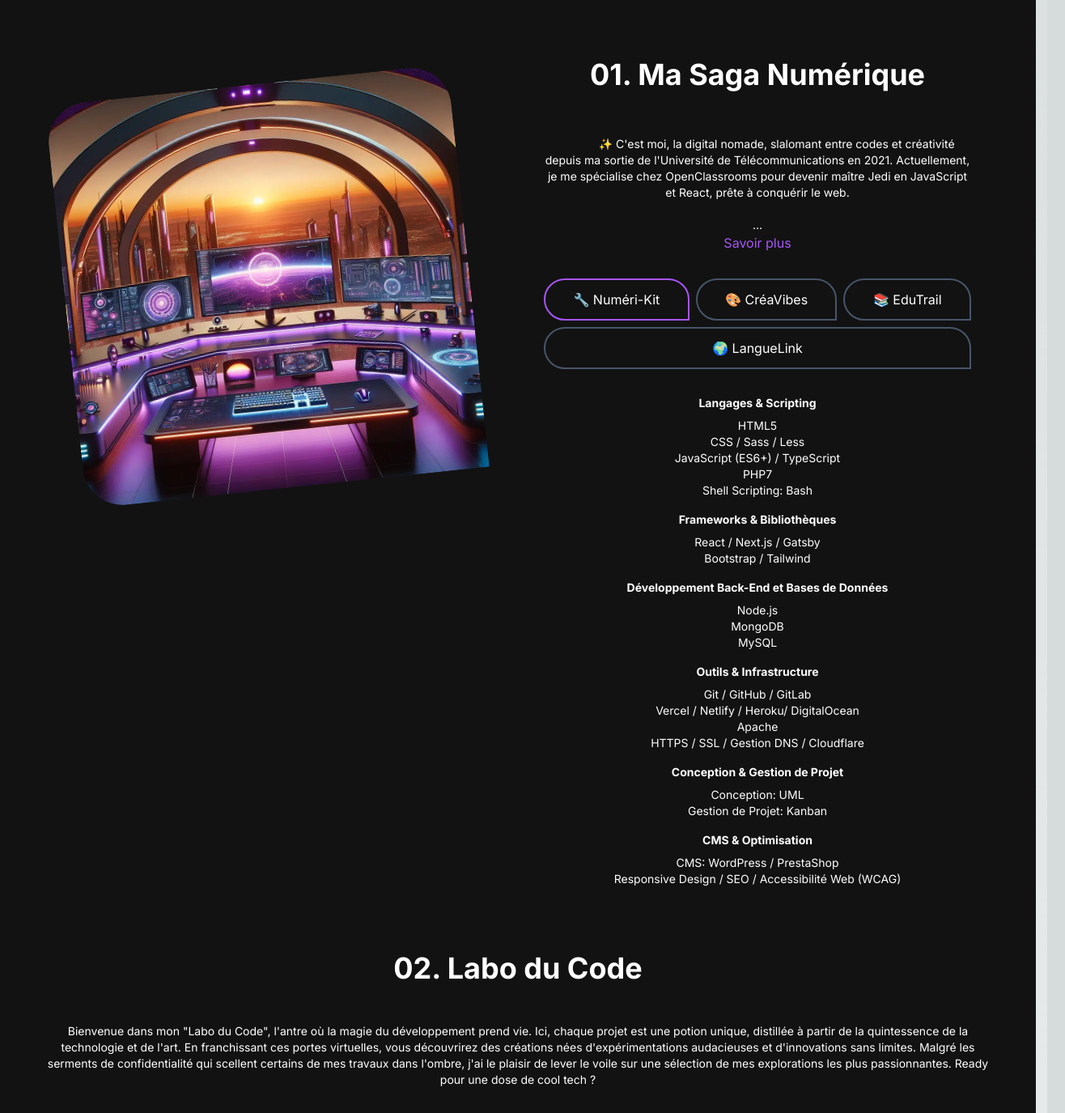
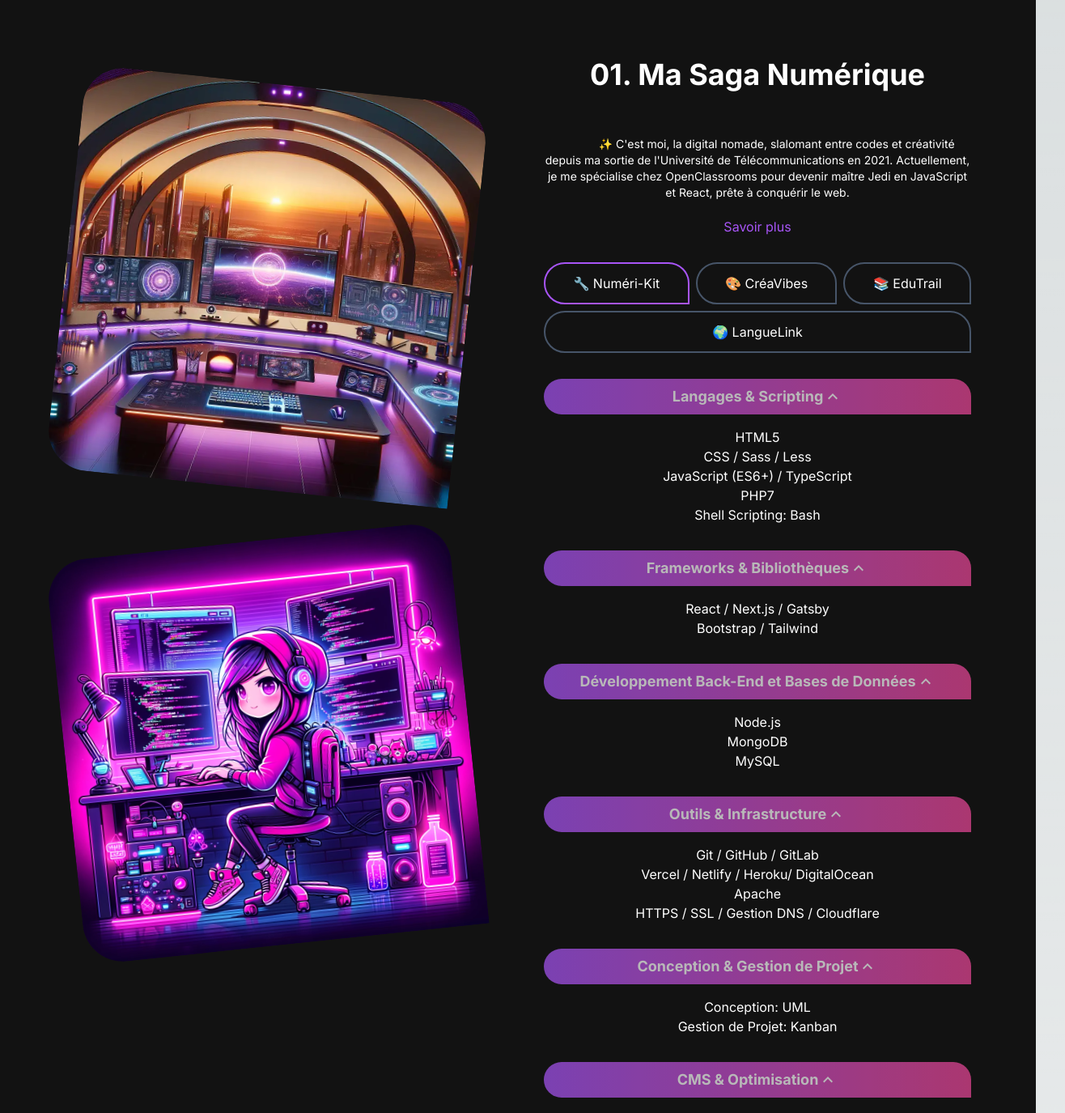
Before and after one commit to capuchinisimos/portfolio-5, a Next.js app: page / in a window 1280 px wide. Shown: the part 680-2055 px from the top of the page at 81% size, 1316 px wide, since content can reach past the window. Built offline with nearby package versions, Linux system fonts and the light colour scheme.

Commit message:
last changes

```diff
--- a/src/app/components/AboutSection.jsx
+++ b/src/app/components/AboutSection.jsx
@@ -1,65 +1,123 @@
 "use client";
-import React, { useTransition, useState } from "react";
+import React, { useTransition, useState, useEffect, useRef } from "react";
 import Image from "next/image";
 import TabButton from "./TabButton";
+import { MdExpandMore, MdExpandLess } from 'react-icons/md';
 
 
-const TAB_DATA = [
-  {
-    title: "Skills",
-    id: "skills",
-    content: (
+
+const AccordionItem = ({ title, children }) => {
+  const [isOpen, setIsOpen] = useState(false);
+
+  const contentRef = useRef(null);
+  const toggleAccordion = () => {
+    setIsOpen(!isOpen);
+  };
+  // Utiliser l'API Intersection Observer pour ouvrir l'accordéon lors du défilement
+  useEffect(() => {
+    const observer = new IntersectionObserver(
+      (entries) => {
+        if (entries[0].isIntersecting) {
+          setIsOpen(true);
+        }
+      },
+      { threshold: 0.1 } // Déclenche l'observer lorsque 10% de l'élément est visible
+    );
+
+    if (contentRef.current) {
+      observer.observe(contentRef.current);
+    }
+
+    return () => {
+      if (contentRef.current) {
+        observer.unobserve(contentRef.current);
+      }
+    };
+  }, []);
+
+  return (
+    <div className="mb-4">
+      <button
+        onClick={toggleAccordion}
+        className={`flex items-center justify-center w-full px-4 py-2 rounded-custom font-bold text-lg transition-colors duration-300 ${
+    isOpen ? 'bg-gradient-to-r from-primary-500 to-secondary-500 opacity-70' : 'bg-gradient-to-r from-indigo-500 to-primary-400  opacity-70 text-black'
+  }`}
+      >
+        <span>{title}</span>
+        {isOpen ? <MdExpandLess size={24} /> : <MdExpandMore size={24} />}
+      </button>
+      <div
+        ref={contentRef}
+        style={{ maxHeight: isOpen ? `${contentRef.current.scrollHeight}px` : '0' }}
+        className="transition-max-height duration-300 ease-in-out  overflow-hidden"
+      >
+        <div className="p-4">{children}</div>
+      </div>
+    </div>
+  );
+};
+
+
+const SkillsSection = () => {
+  return (
     <>
-        <h3 className="font-bold text-sm mb-2">Langages & Scripting</h3>
-        <ul className="list mb-4 text-sm">
+      <AccordionItem title="Langages & Scripting">
+        <ul>
           <li>HTML5</li>
           <li>CSS / Sass / Less</li>
           <li>JavaScript (ES6+) / TypeScript</li>
           <li>PHP7</li>
           <li>Shell Scripting: Bash</li>
+          {/* autres éléments */}
         </ul>
-
-        <h3 className="font-bold text-sm mb-2">Frameworks & Bibliothèques</h3>
-        <ul className="list mb-4 text-sm">
+      </AccordionItem>
+      <AccordionItem title="Frameworks & Bibliothèques">
+      <ul >
           <li>React / Next.js / Gatsby</li>
           <li>Bootstrap / Tailwind</li>
         </ul>
-
-        <h3 className="font-bold text-sm mb-2">Développement Back-End et Bases de Données</h3>
-        <ul className="list mb-4 text-sm">
+        {/* contenu */}
+      </AccordionItem>
+      <AccordionItem title="Développement Back-End et Bases de Données">
+      <ul >
           <li>Node.js</li>
           <li>MongoDB</li>
           <li>MySQL</li>
         </ul>
-
-        <h3 className="font-bold text-sm mb-2">Outils & Infrastructure</h3>
-        <ul className="list mb-4 text-sm">
+        {/* contenu */}
+      </AccordionItem>
+      <AccordionItem title="Outils & Infrastructure">
+      <ul >
           <li>Git / GitHub / GitLab</li>
           <li>Vercel / Netlify / Heroku/ DigitalOcean</li>
           <li>Apache</li>
           <li>HTTPS / SSL / Gestion DNS / Cloudflare</li>
         </ul>
-
-        <h3 className="font-bold text-sm mb-2">Conception & Gestion de Projet</h3>
-        <ul className="list mb-4 text-sm">
+        {/* contenu */}
+      </AccordionItem>
+      <AccordionItem title="Conception & Gestion de Projet">
+      <ul >
           <li>Conception: UML</li>
           <li>Gestion de Projet: Kanban</li>
         </ul>
-
-        <h3 className="font-bold text-sm mb-2">CMS & Optimisation</h3>
-        <ul className="list text-sm">
+        {/* contenu */}
+      </AccordionItem>
+      <AccordionItem title="CMS & Optimisation">
+      <ul >
           <li>CMS: WordPress / PrestaShop</li>
           <li>Responsive Design / SEO / Accessibilité Web (WCAG)</li>
         </ul>
+        {/* contenu */}
+      </AccordionItem>
+
     </>
-    ),
-  },
-  {
-    title: "Education",
-    id: "education",
-    content: (
+  );
+};
+const EducationSection = () => {
+  return (
     <>
-      <ul className="list text-sm">
+      <AccordionItem title="Parcours académique">
+      <ul >
         <li>
           Openclassrooms - Développement d&apos;applications JavaScript React - Titre RNCP Niveau BAC+4 (en cours)
           </li>
@@ -68,44 +126,50 @@ const TAB_DATA = [
           Université d&apos;État des Télécommunications de Saint-Pétersbourg nommée d&apos;après le Professeur M.A. Bonch-Bruevich - Programmation dans les Systèmes Informatiques (2021)
         </li>
       </ul>
+</AccordionItem>
 </>
-  ),
-  },
-  {
-    title: "Certifications",
-    id: "certifications",
-    content: (
+  );
+};
+
+const CertificationsSection = () => {
+  return (
     <>
-      <h3 className="font-bold text-sm mb-2">Outils de Création</h3>
-      <ul className="list text-sm">
+      <AccordionItem  title="Outils de Création">
+      <ul >
         <li>Adobe Creative Cloud</li>
         <li>Corel</li>
         <li>Blender</li>
         <li>Figma</li>
       </ul>
-<br/>
-      <h3 className="font-bold text-sm mb-2">Compétences en Design</h3>
-      <ul className="list mb-4 text-sm">
-        <li>2D / 3D</li>
-        <li>Motion Design</li>
+</AccordionItem>
+<AccordionItem  title="Compétences en Design">
+<ul >
+          <li>CMS: WordPress / PrestaShop</li>
+          <li>Responsive Design / SEO / Accessibilité Web (WCAG)</li>
         </ul>
+</AccordionItem>
 </>
-  ),
-  },
-  {
-    title: "Linguistique",
-    id: "langues",
-    content: (
-      <ul className="list text-sm">
+  );
+};
+
+const LinguistiqueSection = () => {
+  return (
+    <>
+      <AccordionItem title="Langues">
+      <ul >
         <li>Anglais - C1 </li>
         <li>Français - C1</li>
         <li>Espagnol - C1</li>
         <li>Russe - C1</li>
          <li>Grec - B2</li>
       </ul>
-    ),
-  },
-];
+</AccordionItem>
+</>
+  );
+};
+
+
+
 
 
 
@@ -123,12 +187,14 @@ const ReadMoreText = ({ text, maxLength }) => {
     // On utilise 'substring' pour couper le texte et 'cleanText' pour nettoyer le texte
 
 
+
+
   return (
     <>
    <p className="text-base md:text-sm" style={{ whiteSpace: 'pre-wrap' }}>
-      {isReadMore ? text.slice(0, maxLength) + "..." : text}
+      {isReadMore ? text.slice(0, maxLength) + "" : text}
       </p>
-      <button onClick={toggleReadMore} className="text-primary-500 hover:text-secondary border-slate-700">
+      <button onClick={toggleReadMore} className="text-primary-500 hover:text- border-slate-700">
         {isReadMore ? 'Savoir plus' : 'Montrer moins'}
       </button>
     </>
@@ -144,7 +210,27 @@ const AboutSection = () => {
       setTab(id);
     });
   };
+  const renderContent = () => {
+    switch(tab) {
+      case "skills":
+        return <SkillsSection />;
+      case "education":
+        return <EducationSection />
+        // Retournez le contenu pour education ici
+        ;
+      case "certifications":
+        return <CertificationsSection />
 
+        // Retournez le contenu pour certifications ici
+        ;
+      case "langues":
+        return <LinguistiqueSection />
+        // Retournez le contenu pour langues ici
+        ;
+      default:
+        return <SkillsSection />;
+    }
+  };
 
 
   const fullText = `
@@ -165,7 +251,11 @@ const AboutSection = () => {
     <section className="text-white" id="about">
       <div className="md:grid md:grid-cols-2 gap-8 items-start py-8 px-4 xl:gap-16 sm:py-16 xl:px-16">
         <div className="py-8">
-        <Image src="/images/setup.webp" alt="setup de geek" width={500} height={500} className="rounded-custom transform rotate-[-6deg]"/></div>
+        <Image src="/images/setup.webp" alt="setup de geek" width={500} height={500} className="rounded-custom transform rotate-[6deg]"/>
+        <div className="hidden md:block">
+            <Image src="/images/moi.webp" alt="description de la deuxième image" width={500} height={500} className="rounded-custom transform rotate-[-6deg] mt-16" />
+          </div>
+        </div>
         <div className="mt-4 md:mt-0 text-center flex flex-col h-full">
           <h2 className="text-4xl font-bold text-white mb-4">01. Ma Saga Numérique</h2>
           <ReadMoreText text={fullText} maxLength={295} />
@@ -200,9 +290,10 @@ const AboutSection = () => {
               {" "}
               🌍 LangueLink{" "}
             </TabButton>
+            {/* ... autres boutons d'onglet */}
           </div>
           <div className="mt-8 ">
-            {TAB_DATA.find((t) => t.id === tab).content}
+            {renderContent()}
           </div>
         </div>
       </div>
--- a/src/app/components/HeroSection.jsx
+++ b/src/app/components/HeroSection.jsx
@@ -5,6 +5,28 @@ import { TypeAnimation } from "react-type-animation";
 import { motion } from "framer-motion";
 import Link from "next/link";
 
+const imageVariants = {
+  initial: {
+    scale: 1,
+    rotate: 0
+  },
+  animate: {
+    scale: [1, 1.05, 1],
+    rotate: [0, 10, 0],
+    transition: {
+      scale: {
+        repeat: Infinity,
+        duration: 5,
+        ease: "easeInOut"
+      },
+      rotate: {
+        repeat: Infinity,
+        duration: 5,
+        ease: "easeInOut"
+      }
+    }
+  }
+};
 const HeroSection = () => {
   return (
     <section className="lg:py-16">
@@ -75,21 +97,23 @@ const HeroSection = () => {
         </motion.div>
 
         <motion.div
-          initial={{ opacity: 0, scale: 0.5 }}
-          animate={{ opacity: 1, scale: 1 }}
-          transition={{ duration: 0.5 }}
+      initial="initial"
+      animate="animate"
       className="col-span-4 place-self-center mt-4 pl-8 lg:mt-0"
     >
-         <div className="  bg-[#181818] w-[250px] h-[250px] lg:w-[400px] lg:h-[400px] relative rounded-custom rotate-[6deg]">
+      <div className="bg-[#181818] w-[250px] h-[250px] lg:w-[400px] lg:h-[400px] relative rounded-custom rotate-[6deg] ">
+        <motion.div variants={imageVariants}>
           <Image
             src="/images/avatar1.webp"
             alt="Océane développeuse web, une jeune fille ambitieuse habillé en t-shirt blanche et jeans noir troué"
-    className="absolute -translate-x-1/2 -translate-y-1/2 top-1/2 left-1/2 "
+            className="absolute  -translate-y-16 left-16"
             width={300}
             height={300}
           />
+        </motion.div>
       </div>
-<strong style={{ visibility: 'hidden' }}> Océane jeune développeuse JavaScript React à Paris
+      <strong style={{ visibility: 'hidden' }}>
+        Océane jeune développeuse JavaScript React à Paris
       </strong>
     </motion.div>
       </div>
--- a/tailwind.config.js
+++ b/tailwind.config.js
@@ -25,7 +25,16 @@ module.exports = {
     rotate: {
      '6': '6deg',
         '-6': '-6deg',
+      },
+
+maxHeight: {
+        '(accordion)': '20rem', // Exemple de valeur, ajustez selon vos besoins
+      },
+      backgroundColor: {
+        'accordion-header': '#f0f0f0', // Utilisez la couleur désirée ici
       }
+
+
   },
   plugins: [],
 };
```
Also changed, not shown: package.json (+2 -10 lines). Lines whose indentation alone changed are shown as unchanged.
